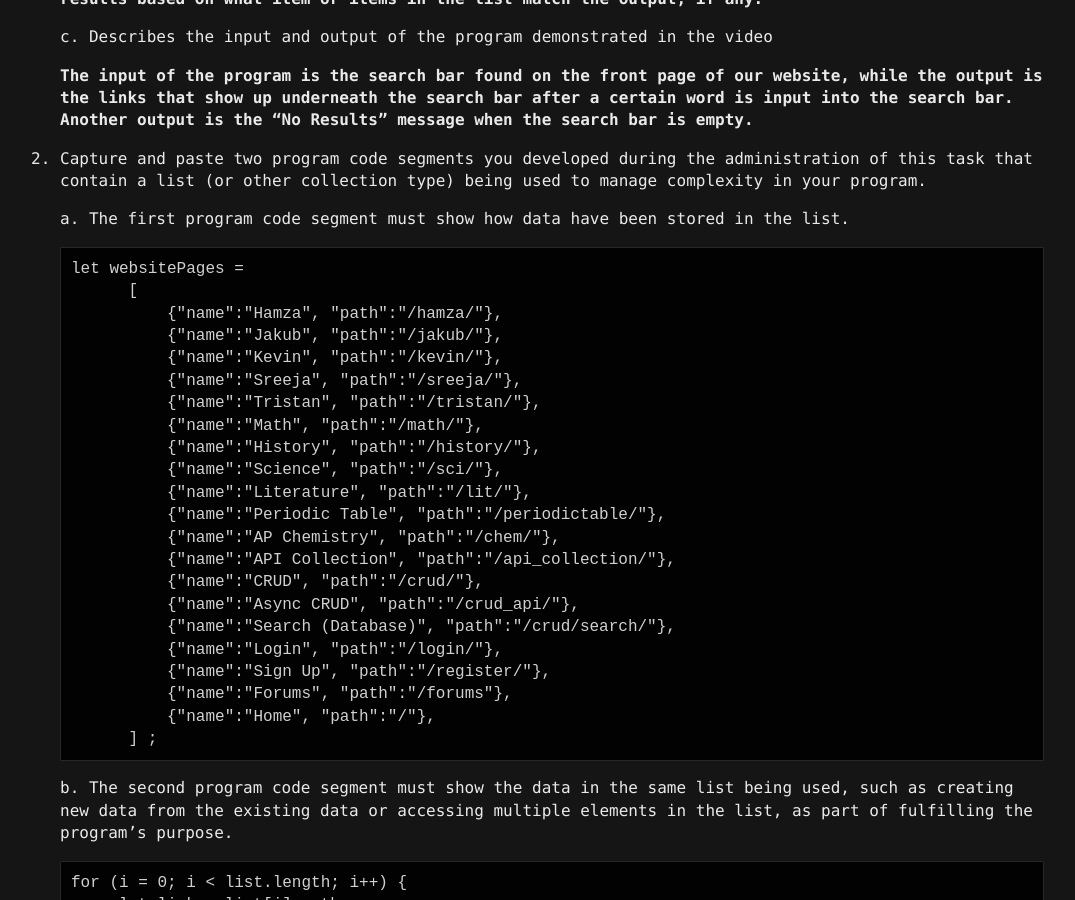
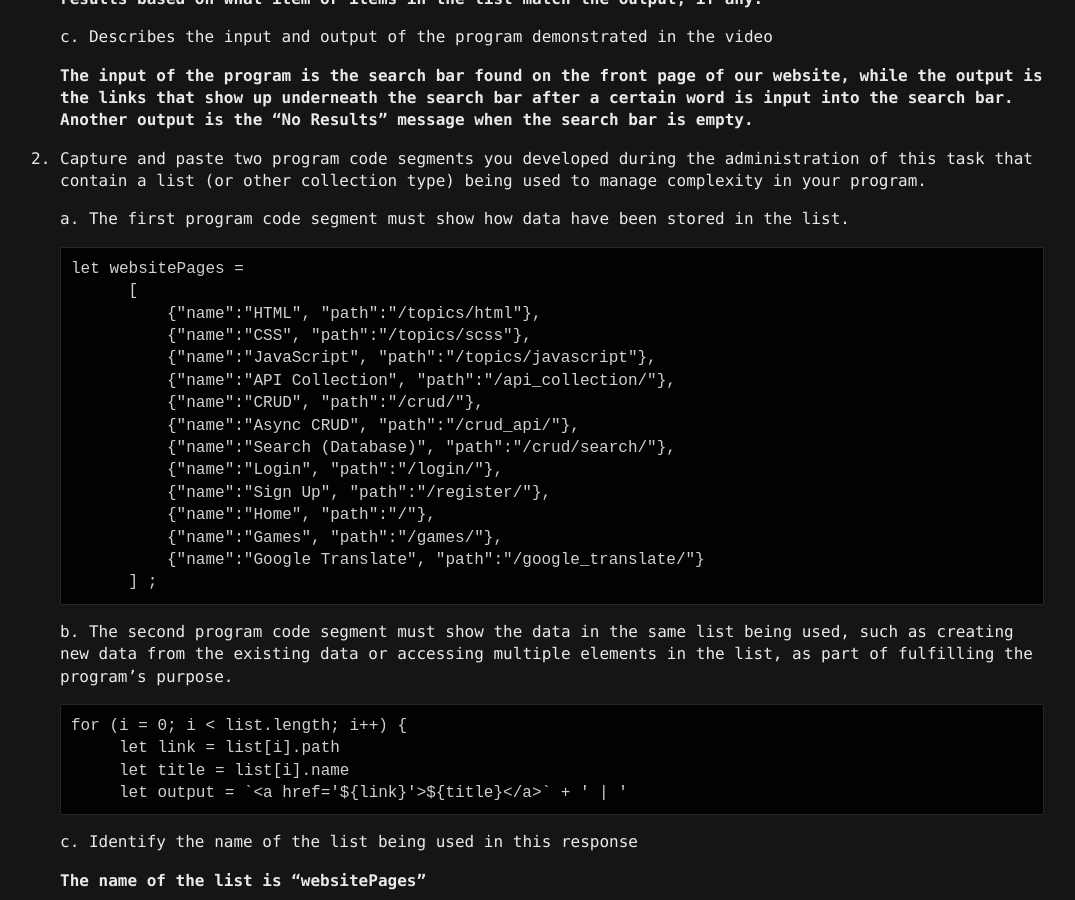
Before and after one commit to JakubPonulak/DataStructures, a Jekyll site: the page built from ct_doc.md, in a window 1280 px wide and 900 px high, scrolled down 2054 px. Shown: the whole window, without its empty margins (108-1183 px from the left). Built offline with Jekyll 4.4.1, drawn with Linux system fonts in a browser that asks for light colours; our own code applies the rules of GitHub Pages for plain Markdown files.

Commit message:
Update ct_doc.md

````diff
--- a/ct_doc.md
+++ b/ct_doc.md
@@ -37,25 +37,18 @@
    ```
    let websitePages =
          [
-             {"name":"Hamza", "path":"/hamza/"},
-             {"name":"Jakub", "path":"/jakub/"},
-             {"name":"Kevin", "path":"/kevin/"},
-             {"name":"Sreeja", "path":"/sreeja/"},
-             {"name":"Tristan", "path":"/tristan/"},
-             {"name":"Math", "path":"/math/"},
-             {"name":"History", "path":"/history/"},
-             {"name":"Science", "path":"/sci/"},
-             {"name":"Literature", "path":"/lit/"},
-             {"name":"Periodic Table", "path":"/periodictable/"},
-             {"name":"AP Chemistry", "path":"/chem/"},
+             {"name":"HTML", "path":"/topics/html"},
+             {"name":"CSS", "path":"/topics/scss"},
+             {"name":"JavaScript", "path":"/topics/javascript"},
              {"name":"API Collection", "path":"/api_collection/"},
              {"name":"CRUD", "path":"/crud/"},
              {"name":"Async CRUD", "path":"/crud_api/"},
              {"name":"Search (Database)", "path":"/crud/search/"},
              {"name":"Login", "path":"/login/"},
              {"name":"Sign Up", "path":"/register/"},
-             {"name":"Forums", "path":"/forums"},
              {"name":"Home", "path":"/"},
+             {"name":"Games", "path":"/games/"},
+             {"name":"Google Translate", "path":"/google_translate/"}
          ] ;
    ```
    b. The second program code segment must show the data in the same list being used, such as creating new data from the existing data or accessing multiple elements in the list, as part of fulfilling the program’s purpose.
````
